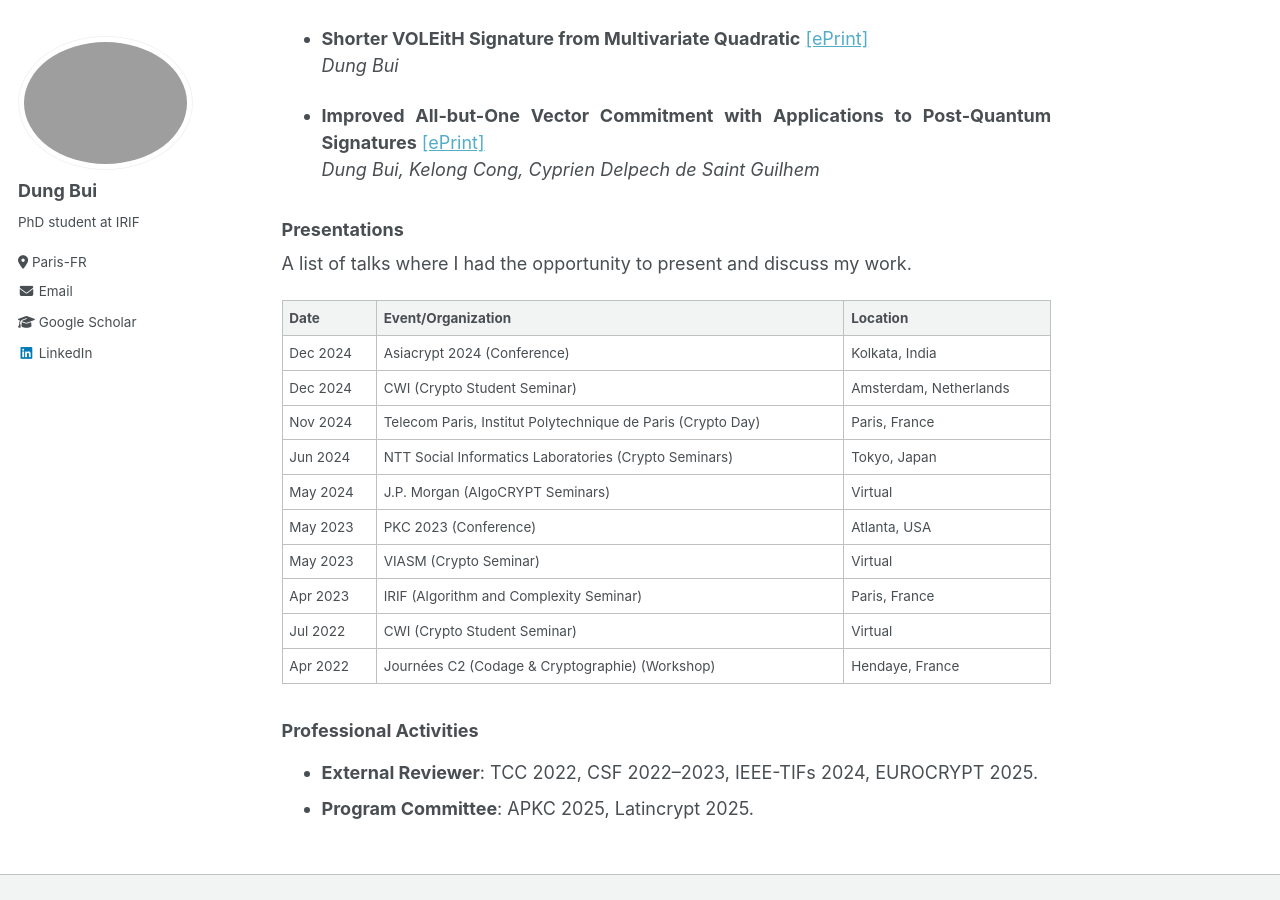
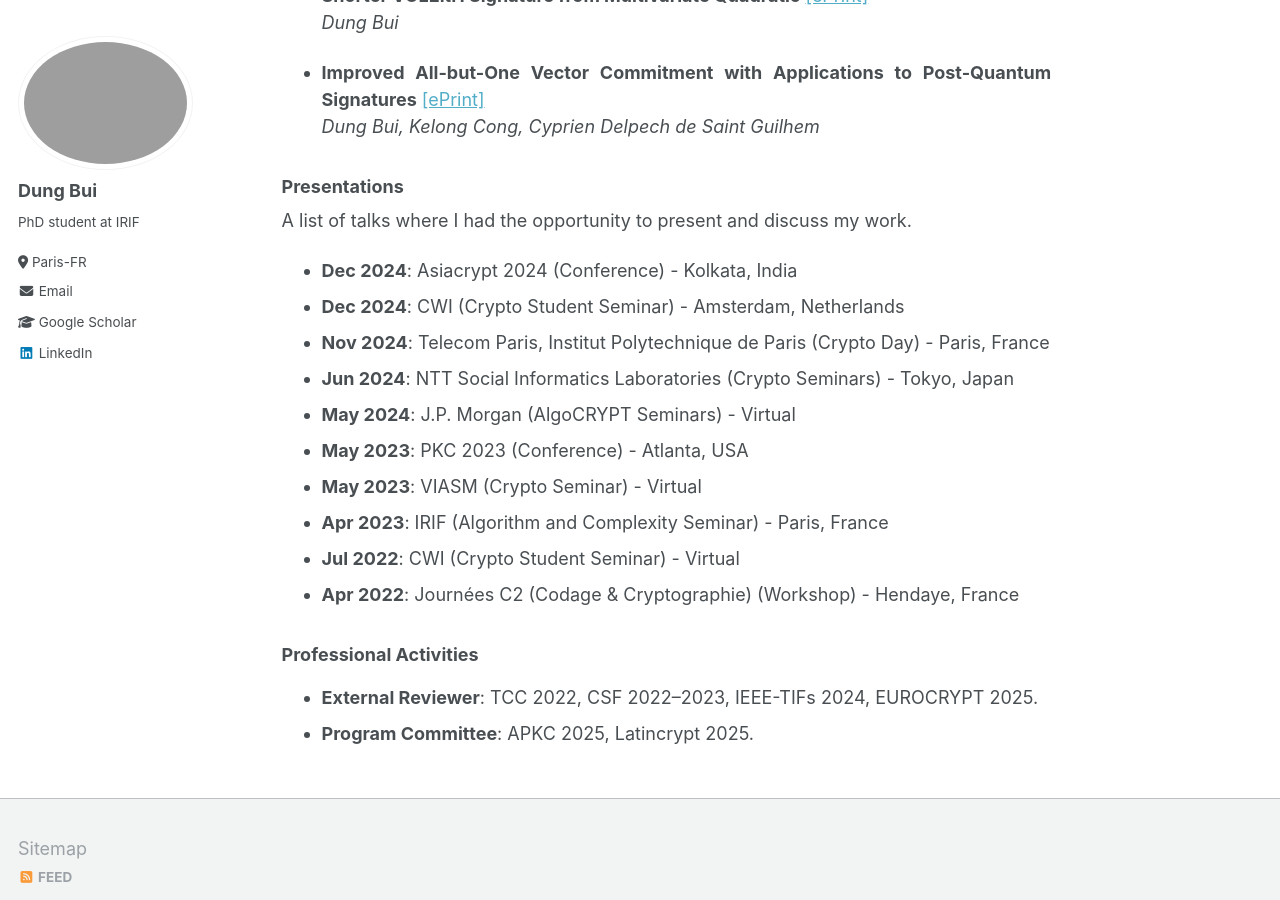
Before and after one commit to dungbui15/dungbui15.github.io, a Jekyll site: the page built from _pages/about.md, in a window 1280 px wide and 900 px high, scrolled down 1541 px. Built offline with Jekyll 4.4.1, drawn with Linux system fonts in a browser that asks for light colours.

Commit message:
Update about.md

```diff
--- a/_pages/about.md
+++ b/_pages/about.md
@@ -52,6 +49,7 @@ Before starting my PhD, I interned at [XLIM](https://www.xlim.fr/en) in the summ
   In **PKC 2023**
 
 #### Preprints:
+
 - **Critical Round in Multi-Round Proofs: Compositions and Transformation to Trapdoor Commitments** [[ePrint]](https://eprint.iacr.org/2024/1766)
   *Masayuki Abe, David Balbás, Dung Bui, Miyako Ohkubo, Zehua Shang, Mehdi Tibouchi*
 
@@ -65,22 +63,18 @@ Before starting my PhD, I interned at [XLIM](https://www.xlim.fr/en) in the summ
   *Dung Bui, Kelong Cong, Cyprien Delpech de Saint Guilhem*
 
 ### Presentations
-
 A list of talks where I had the opportunity to present and discuss my work.
 
-| Date        | Event/Organization                                           | Location              |
-|-------------|--------------------------------------------------------------|-----------------------|
-| Dec 2024    | Asiacrypt 2024 (Conference)                                  | Kolkata, India        |
-| Dec 2024    | CWI (Crypto Student Seminar)                                 | Amsterdam, Netherlands|
-| Nov 2024    | Telecom Paris, Institut Polytechnique de Paris (Crypto Day)  | Paris, France         |
-| Jun 2024    | NTT Social Informatics Laboratories (Crypto Seminars)        | Tokyo, Japan          |
-| May 2024    | J.P. Morgan (AlgoCRYPT Seminars)                             | Virtual               |
-| May 2023    | PKC 2023 (Conference)                                       | Atlanta, USA          |
-| May 2023    | VIASM (Crypto Seminar)                                      | Virtual               |
-| Apr 2023    | IRIF (Algorithm and Complexity Seminar)                      | Paris, France         |
-| Jul 2022    | CWI (Crypto Student Seminar)                                 | Virtual               |
-| Apr 2022    | Journées C2 (Codage & Cryptographie) (Workshop)              | Hendaye, France       |
-
+- **Dec 2024**: Asiacrypt 2024 (Conference) - Kolkata, India
+- **Dec 2024**: CWI (Crypto Student Seminar) - Amsterdam, Netherlands
+- **Nov 2024**: Telecom Paris, Institut Polytechnique de Paris (Crypto Day) - Paris, France
+- **Jun 2024**: NTT Social Informatics Laboratories (Crypto Seminars) - Tokyo, Japan
+- **May 2024**: J.P. Morgan (AlgoCRYPT Seminars) - Virtual
+- **May 2023**: PKC 2023 (Conference) - Atlanta, USA
+- **May 2023**: VIASM (Crypto Seminar) - Virtual
+- **Apr 2023**: IRIF (Algorithm and Complexity Seminar) - Paris, France
+- **Jul 2022**: CWI (Crypto Student Seminar) - Virtual
+- **Apr 2022**: Journées C2 (Codage & Cryptographie) (Workshop) - Hendaye, France
 
 ### Professional Activities
 - **External Reviewer**: TCC 2022, CSF 2022–2023, IEEE-TIFs 2024, EUROCRYPT 2025.
```
Also changed, not shown: other parts of _pages/about.md (+0 -3 lines).
